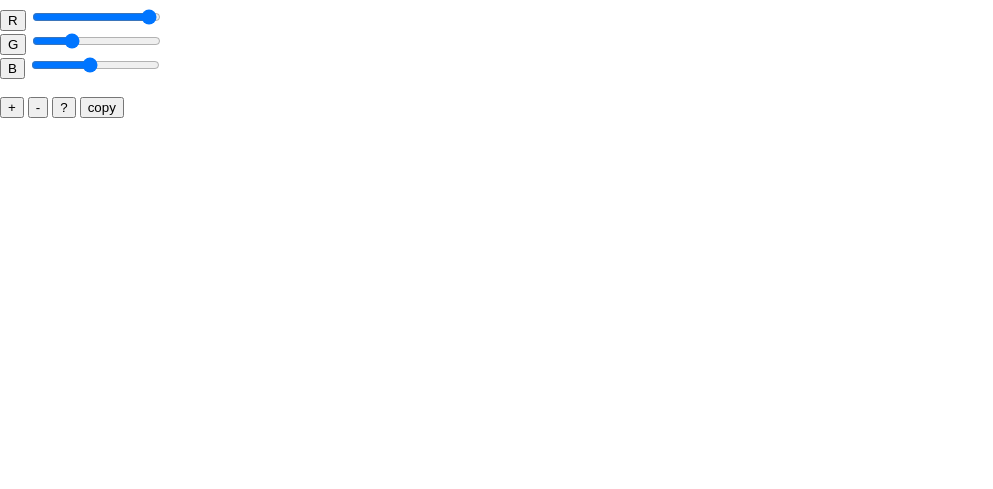
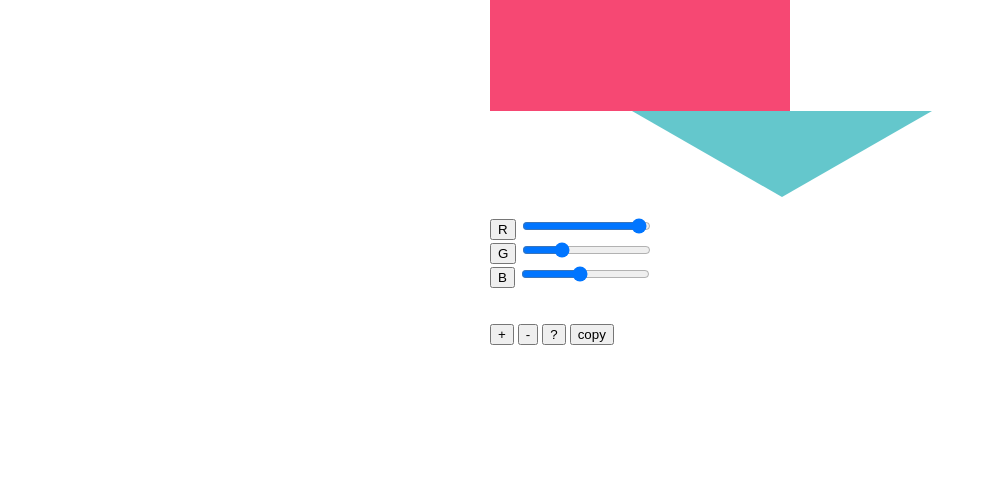
Before and after one commit to jeffreyyau93/hex-color-picker, a plain HTML site: page index.html in a window 1280 px wide. Shown: the part 311-800 px from the top of the page, without its empty margins (0-993 px from the left). Drawn offline with Linux system fonts and the light colour scheme.

Commit message:
feat: Change main rectangle shape to hexagon

```diff
--- a/css/style.css
+++ b/css/style.css
@@ -1,11 +1,52 @@
 body {
     margin: 0;
+    width: 100vw;
+    height: 100vh;
+    display: flex;
+    flex-flow: column nowrap;
+    justify-content: center;
+    align-items: center;
 }
 
-#rect {
+#container {
+    position: absolute;
+}
+
+/* #rect {
     width: 500px;
     height: 300px;
     text-align: center;
     line-height: 300px;
     font-size: 40px;
+} */
+
+#hexagon {
+    position: relative;
+    width: 300px;
+    height: 173.21px;
+    /* background-color: #64c7cc; */
+    margin: 86.6px 0;
+    /* text-align: center; */
+    /* line-height: 300px; */
+    font-size: 40px;
 }
+
+#hexagon::before,
+#hexagon::after {
+    content: "";
+    position: absolute;
+    width: 0;
+    border-left: 150px solid transparent;
+    border-right: 150px solid transparent;
+}
+
+#hexagon::before {
+    bottom: 100%;
+    border-bottom: 86.6px solid #64c7cc;
+}
+
+#hexagon::after {
+    top: 100%;
+    width: 0;
+    border-top: 86.6px solid #64c7cc;
+}
--- a/index.html
+++ b/index.html
@@ -8,11 +8,16 @@
     <link rel="stylesheet" href="css/style.css">
     <script src="js/script.js" defer></script>
     <title>Hex Color Picker</title>
+    <style id="css"></style>
 </head>
 
 <body>
-    <div id="rect"></div>
+    <div id="container">
+        <!-- <div id="rect"></div> -->
         <br>
+        <div id="hexagon"></div>
+        <br>
+        <div>
             <input type="button" value="R" id="btn-r" class="btn">
             <input type="range" min="0" max="255" step="1" id="rSlider">
             <br>
@@ -21,11 +26,15 @@
             <br>
             <input type="button" value="B" id="btn-b" class="btn">
             <input type="range" min="0" max="255" step="1" id="bSlider">
+        </div>
         <br><br>
+        <div>
             <input type="button" value="+" id="btn-p">
             <input type="button" value="-" id="btn-m">
             <input type="button" value="?" id="btn-q">
             <input type="button" value="copy" id="btn-c">
+        </div>
+    </div>
 </body>
 
 </html>
--- a/js/script.js
+++ b/js/script.js
@@ -1,5 +1,9 @@
 /* global variables */
-let rectangle = document.getElementById("rect");
+let hexagon = document.getElementById("hexagon");
+let css = document.getElementById("css");
+// let c = css.offsetHeight;
+// c.insertRule("#hexagon#hexagon::before{background-color: black;}", 0);
+// let hexagonTop = window.getComputedStyle(hexagon, "::before");
 let rBtn = document.getElementById("btn-r");
 let gBtn = document.getElementById("btn-g");
 let bBtn = document.getElementById("btn-b");
@@ -34,12 +38,13 @@ function rgbCodeToHex(R, G, B) { //covert rgb code to hexadecimal color code
     let blue = decimalToHex(B);
     return red + green + blue;
 }
-function setColor() { //assign new color values to the colored rectangle and the displayed color code
+function setColor() { //assign new color values to the colored hexagon and the displayed color code
     let hexValue = rgbCodeToHex(rValue, gValue, bValue);
-    rectangle.style.backgroundColor = `rgb(${rValue}, ${gValue}, ${bValue})`;
-    rectangle.textContent = `#${hexValue.toUpperCase()}`; //show an uppercased hexadecimal color code
-    rectangle.style.color = `rgb(${255 - rValue}, ${255 - gValue}, ${255 - bValue})`; //give displayed color code a contrast color of the rectangle's background
-    rSlider.value = rValue; //sliders' appearances reflect current background-color of the rectangle
+    hexagon.style.backgroundColor = `rgb(${rValue}, ${gValue}, ${bValue})`;
+    // hexagon.before.style.backgroundColor = `rgb(${rValue}, ${gValue}, ${bValue})`;
+    hexagon.textContent = `#${hexValue.toUpperCase()}`; //show an uppercased hexadecimal color code
+    hexagon.style.color = `rgb(${255 - rValue}, ${255 - gValue}, ${255 - bValue})`; //give displayed color code a contrast color of the hexagon's background
+    rSlider.value = rValue; //sliders' appearances reflect current background-color of the hexagon
     gSlider.value = gValue;
     bSlider.value = bValue;
 }
@@ -69,9 +74,9 @@ function setUniColor(R, G, B) { //decide which value of rgb to change
             return;
         }
     }
-    setColor(); //assign new rgb values to the rectangle's background-color
+    setColor(); //assign new rgb values to the hexagon's background-color
 }
-function initSlider() { //r, g, b sliders' values to affect rectangle's background-color
+function initSlider() { //r, g, b sliders' values to affect hexagon's background-color
     rValue = rSlider.value;
     gValue = gSlider.value;
     bValue = bSlider.value;
@@ -128,10 +133,10 @@ function initRandBtn() { //start random color change
 function clrRandBtn() { //stop random color change
     clearInterval(randInterval);
 }
-function copyColor() { //copy color code on the rectangle to clipboard
+function copyColor() { //copy color code on the hexagon to clipboard
     let temp = document.createElement("input");
     temp.type = "text";
-    temp.value = rectangle.textContent;
+    temp.value = hexagon.textContent;
     document.body.appendChild(temp);
     temp.select();
     document.execCommand("copy");
```
Lines whose indentation alone changed are shown as unchanged.
